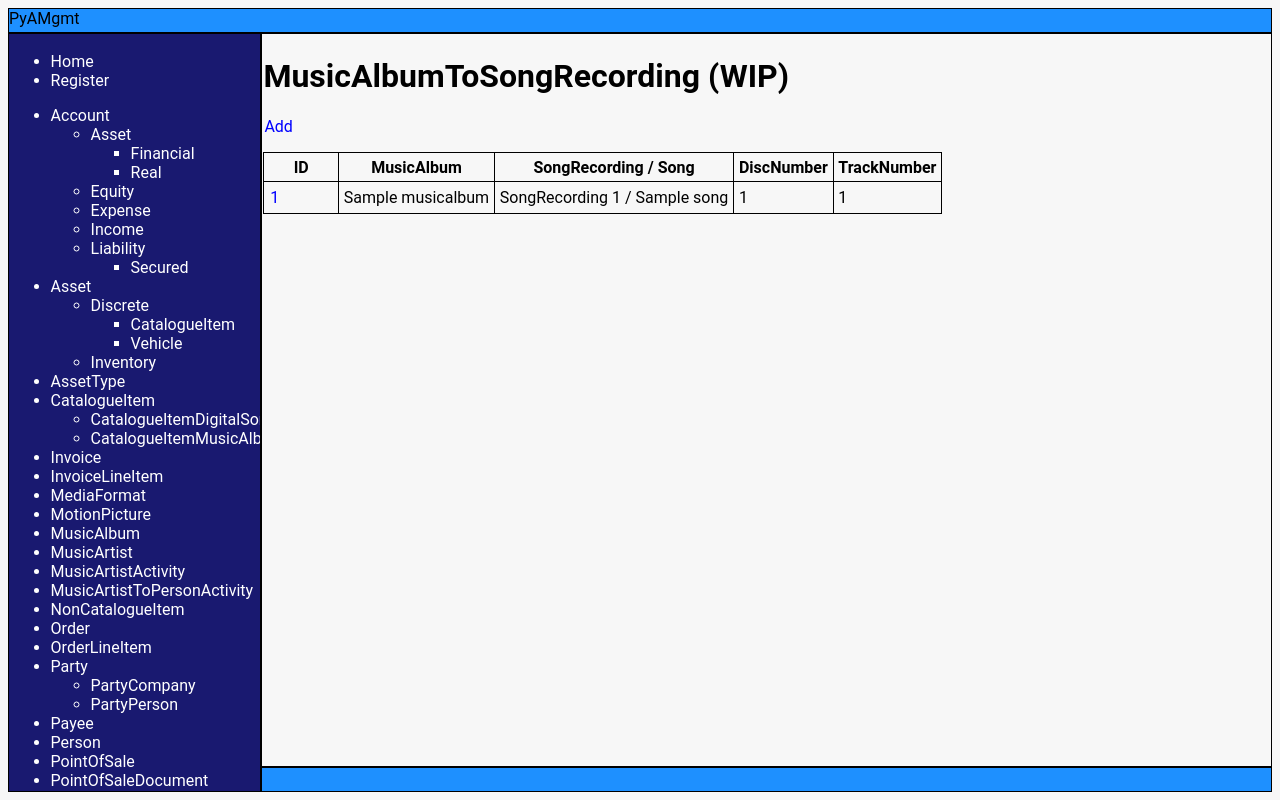
After one commit to rjackson6/pyamgmt-django, a Django app: page /pyamgmt/music-album-to-song-recording/ in a window 1280 px wide. The commit adds this page. Run offline with Django 3.2, Linux system fonts and the light colour scheme; tables that the repository leaves empty hold one stand-in row (values such as "Sample post"); parts of the project's set-up code (start-up, migrations or seed data) failed here and were passed over.

Commit message:
trying out some class-based views; removed redundant fields from MusicAlbumToSong

```diff
--- a/pyamgmt/models/models.py
+++ b/pyamgmt/models/models.py
@@ -5,8 +5,8 @@ __all__ = [
     'CatalogueItem', 'CatalogueItemDigitalSong', 'CatalogueItemMusicAlbum',
     'CatalogueItemToInvoiceLineItem', 'CatalogueItemToOrderLineItem', 'CatalogueItemToPointOfSaleLineItem',
     'Invoice', 'InvoiceLineItem', 'InvoiceLineItemToNonCatalogueItem',
-    'MediaFormat', 'MusicAlbum', 'MusicAlbumToMusicArtist', 'MusicAlbumArtwork', 'MusicArtist',
-    'MusicArtistToPerson', 'MusicArtistToSong',
+    'MediaFormat', 'MusicAlbum', 'MusicAlbumArtwork', 'MusicAlbumToMusicArtist', 'MusicAlbumToSongRecording',
+    'MusicArtist', 'MusicArtistToPerson', 'MusicArtistToSong',
     'NonCatalogueItem',
     'Order', 'OrderLineItem',
     'Party', 'PartyCompany', 'PartyPerson', 'PartyType', 'Payee', 'Person',
@@ -824,9 +824,6 @@ class Song(BaseAuditable):
     """A particular rendition of a song.
     This is actually a bit abstract, in that it does not fully represent the recordings or derivative works.
     """
-    duration = DurationField(null=True, blank=True, validators=[validate_positive_timedelta])
-    is_cover = BooleanField(default=False)
-    is_instrumental = BooleanField(null=True, blank=True)
     lyrics = TextField(blank=True, default='')
     musicartists = ManyToManyField(
         MusicArtist, through='MusicArtistToSong',
--- /dev/null
+++ b/pyamgmt/templates/pyamgmt/models/musicalbumtosongrecording_list.html
@@ -0,0 +1,27 @@
+{% extends 'pyamgmt/base.html' %}
+{% load static %}
+
+{% block title %}MusicAlbumToSongRecording{% endblock title %}
+
+{% block content %}
+<h1>MusicAlbumToSongRecording (WIP)</h1>
+<a href="{% url 'pyamgmt:musicalbumtosong:add' %}">Add</a>
+<table>
+    <tr>
+        <th>ID</th>
+        <th>MusicAlbum</th>
+        <th>SongRecording / Song</th>
+        <th>DiscNumber</th>
+        <th>TrackNumber</th>
+    </tr>
+    {% for musicalbumtosongrecording in qs_musicalbumtosongrecording %}
+    <tr>
+        <td class="primary-key"><a href="{% url 'pyamgmt:musicalbumtosong:detail' musicalbumtosongrecording.pk %}">{{ musicalbumtosongrecording.pk }}</a></td>
+        <td>{{ musicalbumtosongrecording.musicalbum }}</td>
+        <td>{{ musicalbumtosongrecording.songrecording }} / {{ musicalbumtosongrecording.songrecording.song }}</td>
+        <td>{{ musicalbumtosongrecording.disc_number }}</td>
+        <td>{{ musicalbumtosongrecording.track_number }}</td>
+    </tr>
+    {% endfor %}
+</table>
+{% endblock content %}
--- a/pyamgmt/templates/pyamgmt/models/song_list.html
+++ b/pyamgmt/templates/pyamgmt/models/song_list.html
@@ -15,8 +15,6 @@
             <th>ID</th>
             <th>Title</th>
             <th>Artist(s)</th>
-            <th>Duration</th>
-            <th>Cover</th>
             <th>Lyrics</th>
         </tr>
         {% for song in qs_song %}
@@ -31,8 +29,6 @@
                 {% endif %}
                 {% endfor %}
             </td>
-            <td>{{ song.duration }}</td>
-            <td>{{ song.is_cover }}</td>
             <td>{{ song.lyrics|truncatewords:3 }}</td>
         </tr>
         {% endfor %}
--- a/pyamgmt/urls.py
+++ b/pyamgmt/urls.py
@@ -1,6 +1,7 @@
 from django.urls import include, path
 
 import pyamgmt.views
+from pyamgmt.views import models_cbv
 
 app_name = 'pyamgmt'
 
@@ -382,6 +383,9 @@ urlpatterns = [
     path('music-album/', include(_musicalbum_urls, namespace='musicalbum')),
     path('music-album-to-music-artist/', include(_musicalbumtomusicartist_urls, namespace='musicalbumtomusicartist')),
     path('music-album-to-song/', include(_musicalbumtosong_urls, namespace='musicalbumtosong')),
+    #
+    path('music-album-to-song-recording/', models_cbv.MusicAlbumToSongRecordingView.as_view()),
+    #
     path('music-artist/', include(_musicartist_urls, namespace='musicartist')),
     path('music-artist-to-person/', include(_musicartisttoperson_urls, namespace='musicartisttoperson')),
     path('music-artist-to-song/', include(_musicartisttosong_urls, namespace='musicartisttosong')),
--- a/pyamgmt/views/models.py
+++ b/pyamgmt/views/models.py
@@ -804,6 +804,12 @@ def musicalbumtomusicartist_form(request, musicalbumtomusicartist_pk: int = None
         return redirect('pyamgmt:music-album-to-music-artist:list')
     context.update({'form': form})
     return render(request, 'pyamgmt/models/musicalbumtomusicartist_form.html', context)
+
+
+def musicalbumtosongrecording_list(request):
+    """"""
+    context = {}
+
 
 
 def musicalbumtosong_list(request):
--- /dev/null
+++ b/pyamgmt/views/models_cbv.py
@@ -0,0 +1,25 @@
+from django.http import HttpResponse
+from django.views import View
+from django.views.generic.base import TemplateView
+
+from pyamgmt.models import MusicAlbumToSongRecording
+
+
+# class MusicAlbumToSongRecordingView(View):
+#     def get(self, request):
+#         return HttpResponse('working')
+
+
+class MusicAlbumToSongRecordingView(TemplateView):
+    template_name = 'pyamgmt/models/musicalbumtosongrecording_list.html'
+    qs_musicalbumtosongrecording = (
+        MusicAlbumToSongRecording.objects
+        .select_related('musicalbum', 'songrecording')
+    )
+
+    def get_context_data(self, **kwargs):
+        context = super().get_context_data(**kwargs)
+        context.update({
+            'qs_musicalbumtosongrecording': self.qs_musicalbumtosongrecording
+        })
+        return context
```
Also changed, not shown: pyamgmt/migrations/0020_auto_20211226_2247.py (added).
